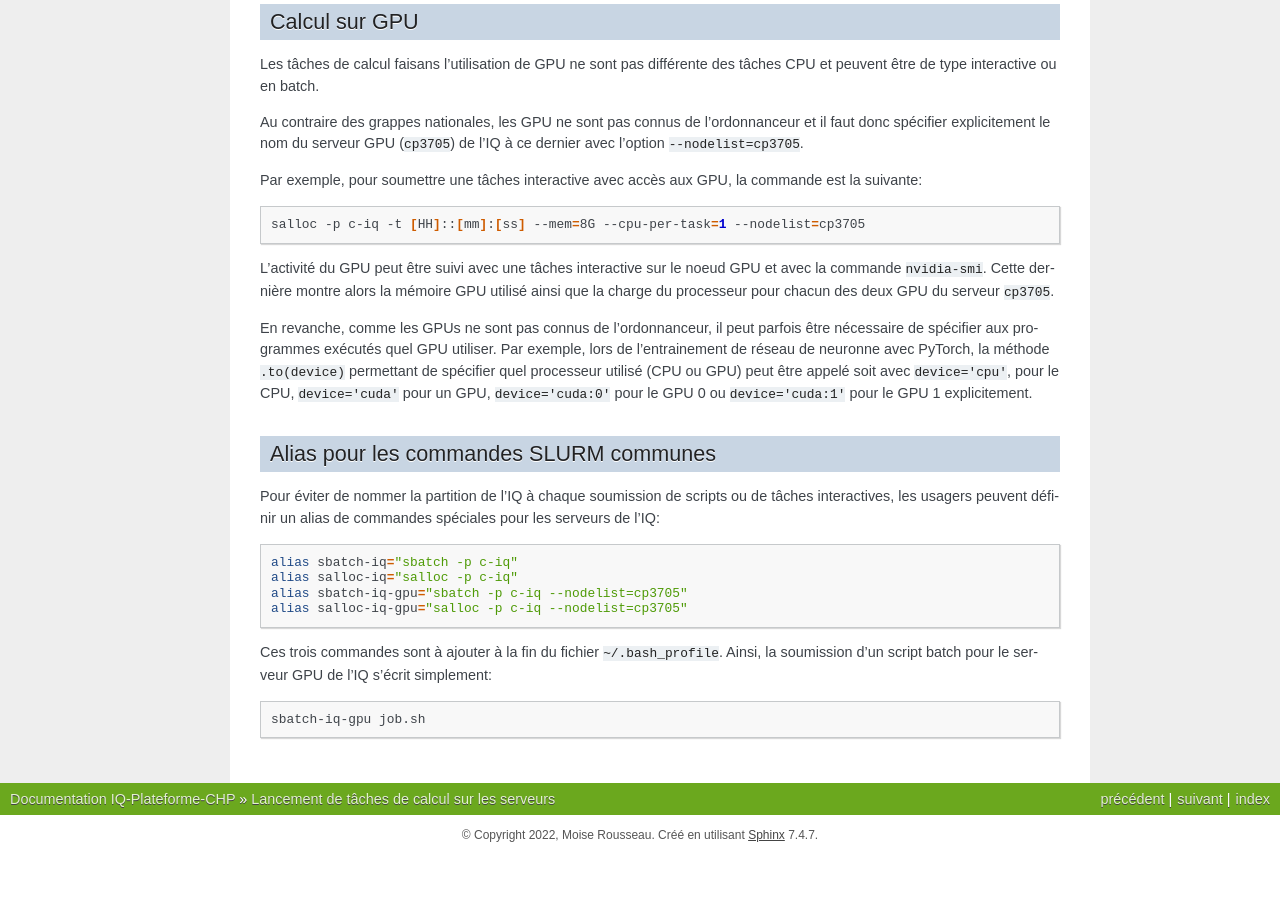
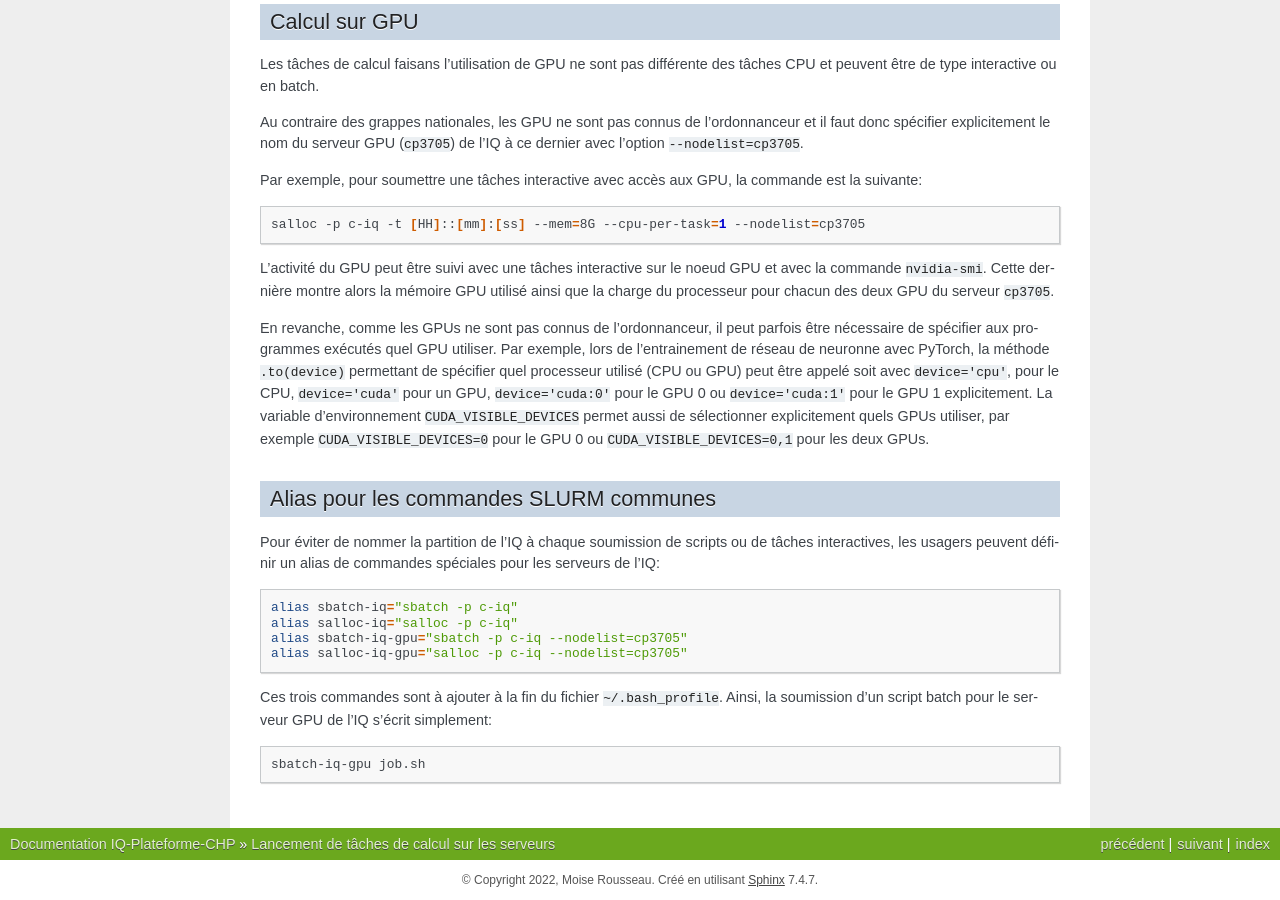
Before and after one commit to Institut-Quantique-UdeS/Presentation-Plateforme-CHP, a Sphinx documentation site: the page built from source/job.rst, in a window 1280 px wide and 900 px high, scrolled down 836 px. Built offline with Sphinx 7.4.7, drawn with Linux system fonts in a browser that asks for light colours; before the commit the page ends 1691 px from its top, so only the background shows below that.

Commit message:
Ajout mention variable environnement CUDA_VISIBLE_DEVICES pour le calcul sur GPU

```diff
--- a/source/job.rst
+++ b/source/job.rst
@@ -63,6 +63,7 @@ Cette dernière montre alors la mémoire GPU utilisé ainsi que la charge du pro
 
 En revanche, comme les GPUs ne sont pas connus de l'ordonnanceur, il peut parfois être nécessaire de spécifier aux programmes exécutés quel GPU utiliser.
 Par exemple, lors de l'entrainement de réseau de neuronne avec PyTorch, la méthode ``.to(device)`` permettant de spécifier quel processeur utilisé (CPU ou GPU) peut être appelé soit avec ``device='cpu'``, pour le CPU, ``device='cuda'`` pour un GPU, ``device='cuda:0'`` pour le GPU 0 ou ``device='cuda:1'`` pour le GPU 1 explicitement.
+La variable d'environnement ``CUDA_VISIBLE_DEVICES`` permet aussi de sélectionner explicitement quels GPUs utiliser, par exemple ``CUDA_VISIBLE_DEVICES=0`` pour le GPU 0 ou ``CUDA_VISIBLE_DEVICES=0,1`` pour les deux GPUs.
 
 
 Alias pour les commandes SLURM communes
```
